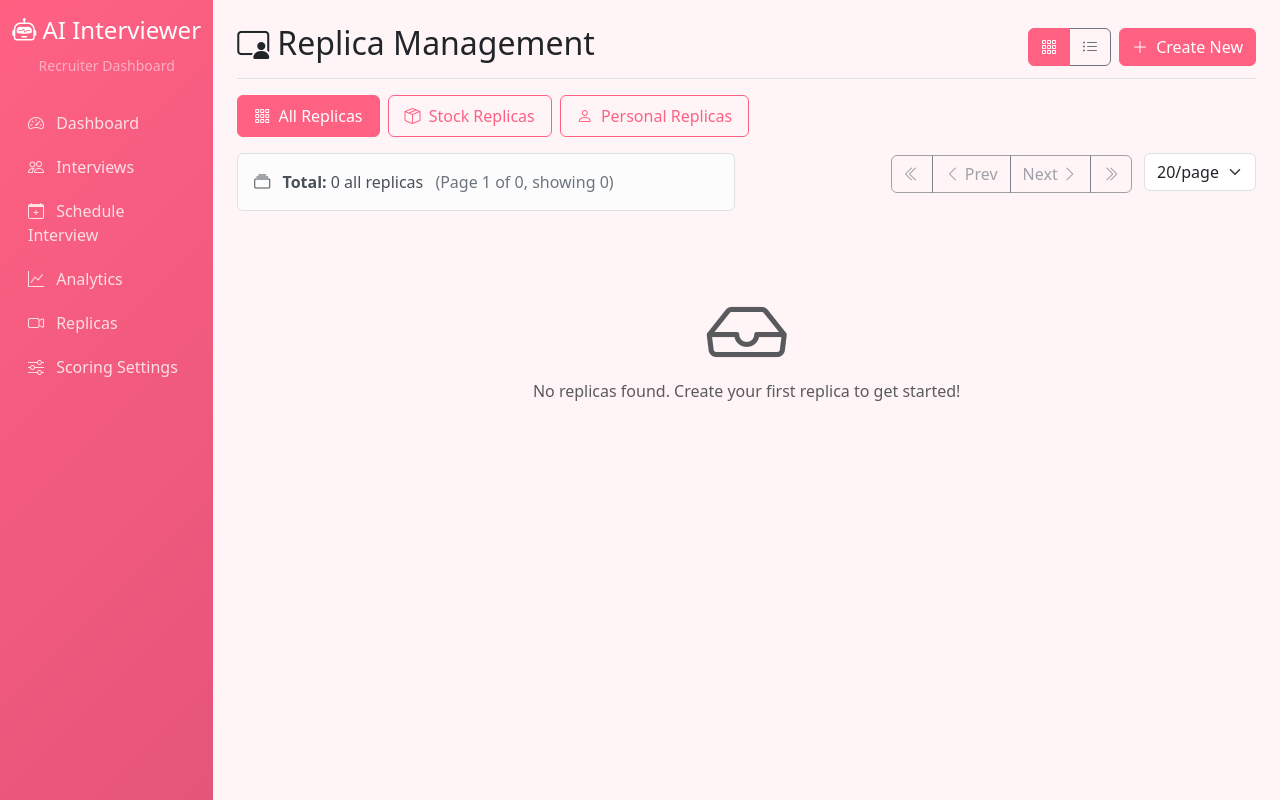
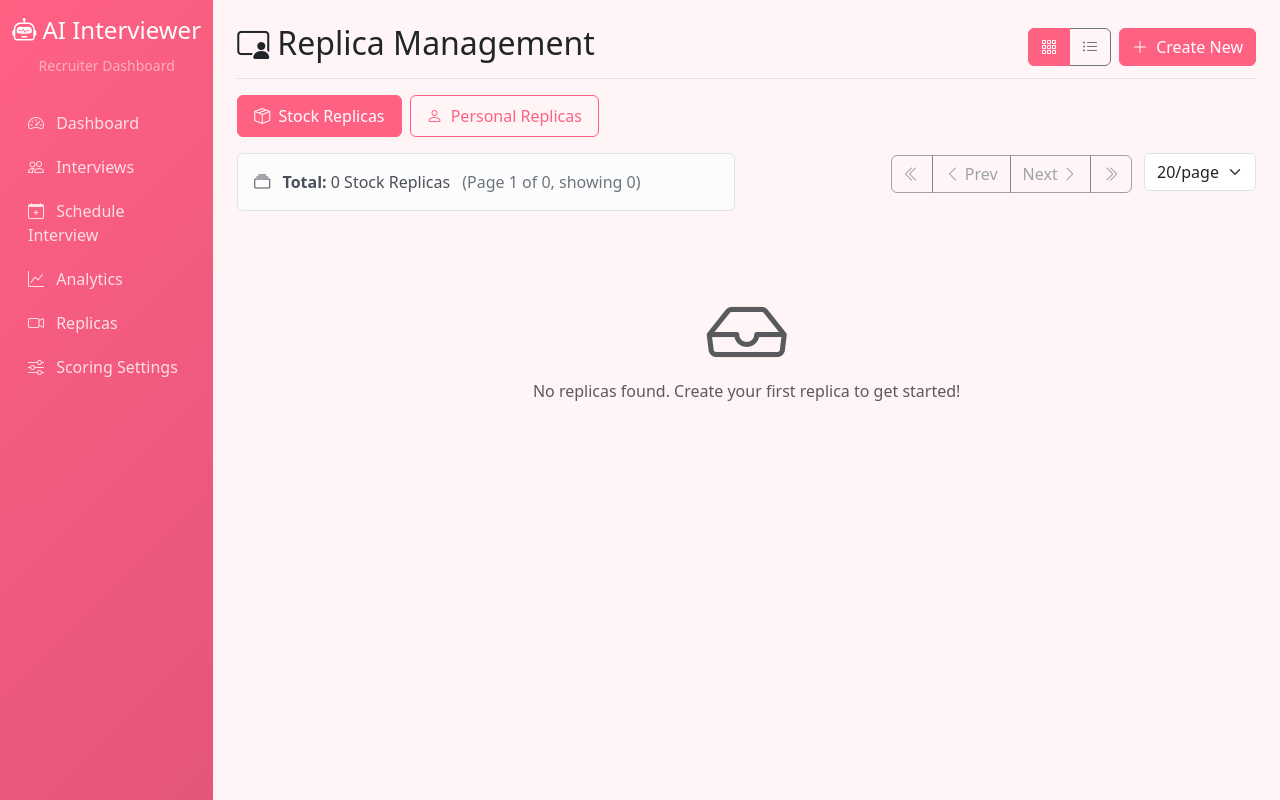
Before and after one commit to prashantlv/ai-interviewer, a FastAPI app: page /dashboard/replicas in a window 1280 px wide. Run offline with FastAPI, Linux system fonts and the light colour scheme; data that the repository does not hold is empty; some libraries are stand-ins or nearby versions.

Commit message:
bug fixes

```diff
--- a/web_server/routers/tavus.py
+++ b/web_server/routers/tavus.py
@@ -39,7 +39,7 @@ class RenameReplicaRequest(BaseModel):
 # ============================================================================
 
 @router.get("/dashboard/replicas", response_class=HTMLResponse)
-async def replicas_page(request: Request, page: int = 1, limit: int = 20, replica_type: Optional[str] = None):
+async def replicas_page(request: Request, page: int = 1, limit: int = 20, replica_type: str = "stock"):
     """
     Replica Management dashboard page
 
--- a/web_server/services/tavus_service.py
+++ b/web_server/services/tavus_service.py
@@ -188,6 +188,8 @@ class TavusService:
                 if response.status_code == 200:
                     result = response.json()
                     count = result.get('total_count', 0)
+                    data_len = len(result.get('data', []))
+                    logger.info(f"📊 API returned total_count={count}, data length={data_len}, params={params}")
                     logger.info(f"✅ Retrieved {count} replicas")
                     # Log sample replica fields for debugging
                     if result.get("data") and len(result["data"]) > 0:
--- a/web_server/templates/tavus_replicas.html
+++ b/web_server/templates/tavus_replicas.html
@@ -131,11 +131,6 @@
     <div class="col-12">
         <ul class="nav nav-pills">
             <li class="nav-item">
-                <a class="nav-link {% if replica_type == 'all' %}active{% endif %}" href="?page=1&limit={{ limit }}">
-                    <i class="bi bi-grid-3x3-gap me-1"></i> All Replicas
-                </a>
-            </li>
-            <li class="nav-item">
                 <a class="nav-link {% if replica_type == 'stock' %}active{% endif %}" href="?page=1&limit={{ limit }}&replica_type=stock">
                     <i class="bi bi-box-seam me-1"></i> Stock Replicas
                 </a>
@@ -154,7 +149,7 @@
     <div class="col-md-6">
         <div class="alert alert-light border mb-0">
             <i class="bi bi-collection me-2"></i>
-            <strong>Total:</strong> {{ total_count }} {{ replica_type }} replicas
+            <strong>Total:</strong> {{ total_count }} {% if replica_type == 'stock' %}Stock{% elif replica_type == 'user' %}Personal{% else %}Stock{% endif %} Replicas
             <span class="pagination-info ms-2">
                 (Page {{ current_page }} of {{ total_pages }}, showing {{ replicas|length }})
             </span>
```
